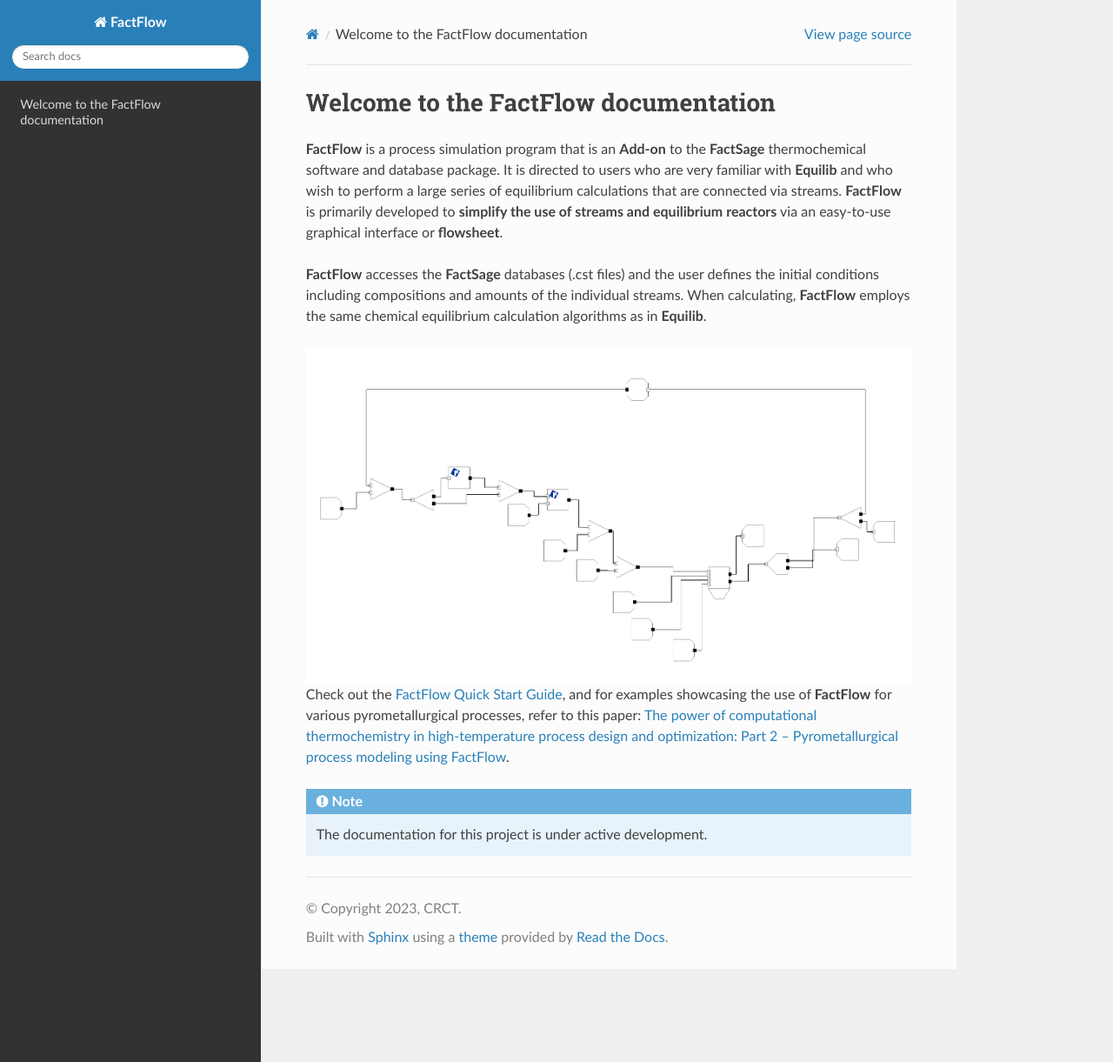
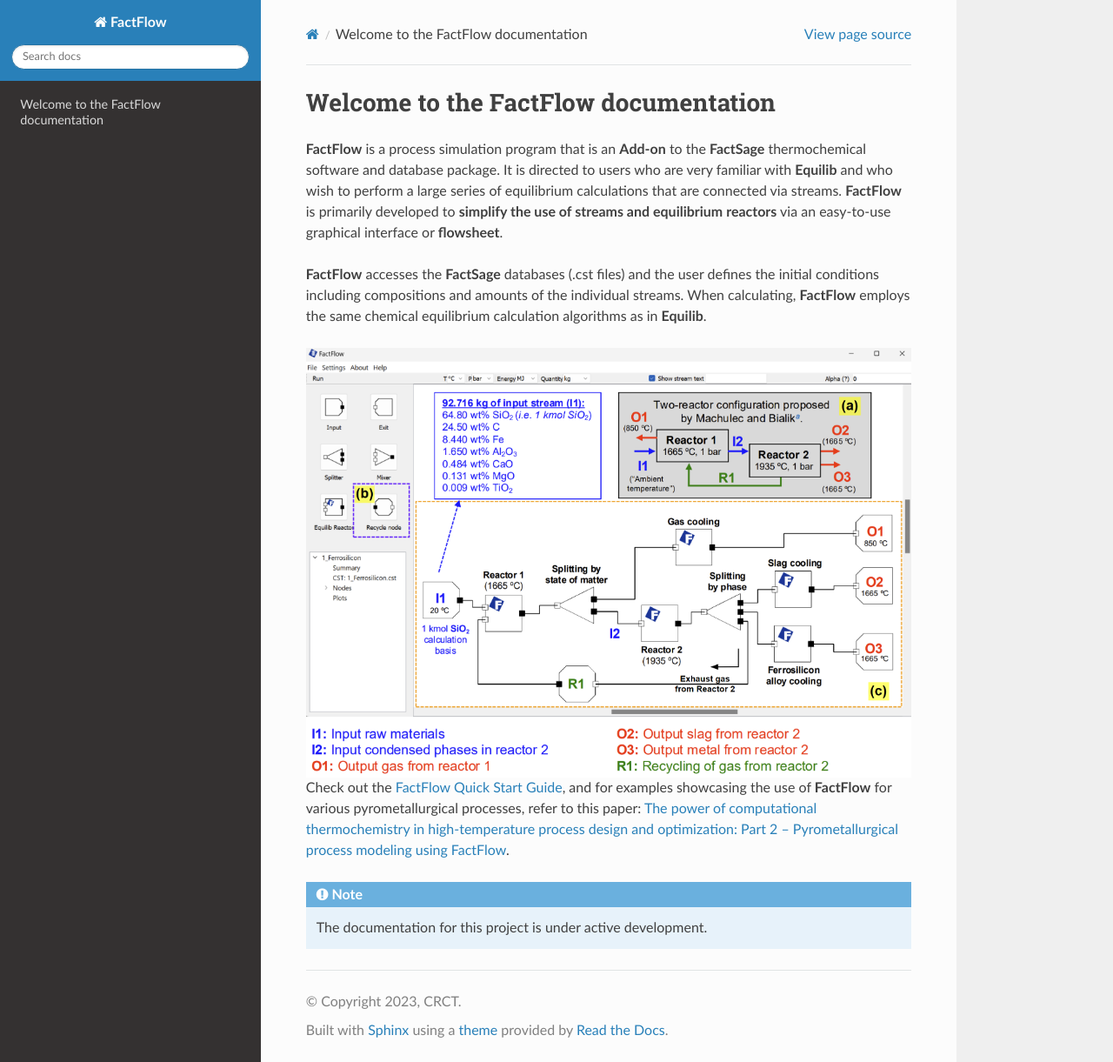
Before and after one commit to docs-user/factflow-docs, a Sphinx documentation site: the page built from docs/source/index.rst, in a window 1280 px wide and 1221 px high. Shown: the whole window at 87% size. Built offline with Sphinx 7.4.7 and the Read the Docs theme 3.1.0, drawn with Linux system fonts in a browser that asks for light colours.

Commit message:
Update index.rst

```diff
--- a/docs/source/index.rst
+++ b/docs/source/index.rst
@@ -5,7 +5,7 @@
 
 **FactFlow** accesses the **FactSage** databases (.cst files) and the user defines the initial conditions including compositions and amounts of the individual streams. When calculating, **FactFlow** employs the same chemical equilibrium calculation algorithms as in **Equilib**.
 
-.. image:: FactFlow.png
+.. image:: Ferrosilicon-example.png
    :alt: FactFlow
    :align: center
 
```
